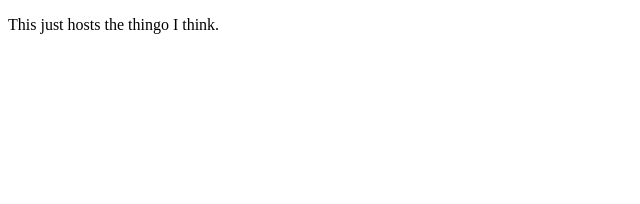
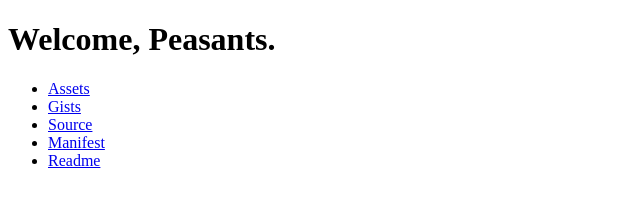
Before and after one commit to LG-CPFL/office-addin, a plain HTML site: page index.html in a window 1280 px wide. Shown: the whole page, without its empty margins (0-640 px from the left). Drawn offline with Linux system fonts and the light colour scheme.

Commit message:
new indices

```diff
--- a/index.html
+++ b/index.html
@@ -2,11 +2,18 @@
 <html>
 
 <head>
-
+    <title>CPFL Repo Directory</title>
 </head>
 
 <body>
-    <p>This just hosts the thingo I think.</p>
+    <h1>Welcome, Peasants.</h1>
+    <ul>
+        <li><a href="assets/index.html">Assets</a></li>
+        <li><a href="gists/index.html">Gists</a></li>
+        <li><a href="src/index.html">Source</a></li>
+        <li><a href="manifest.xml">Manifest</a></li>
+        <li><a href="readme.md">Readme</a></li>
+    </ul>
 
 </body>
 
```
Also changed, not shown: src/index.html (added, +17 -0 lines), gists/initial tests.yaml (renamed from gist/initial tests.yaml).
